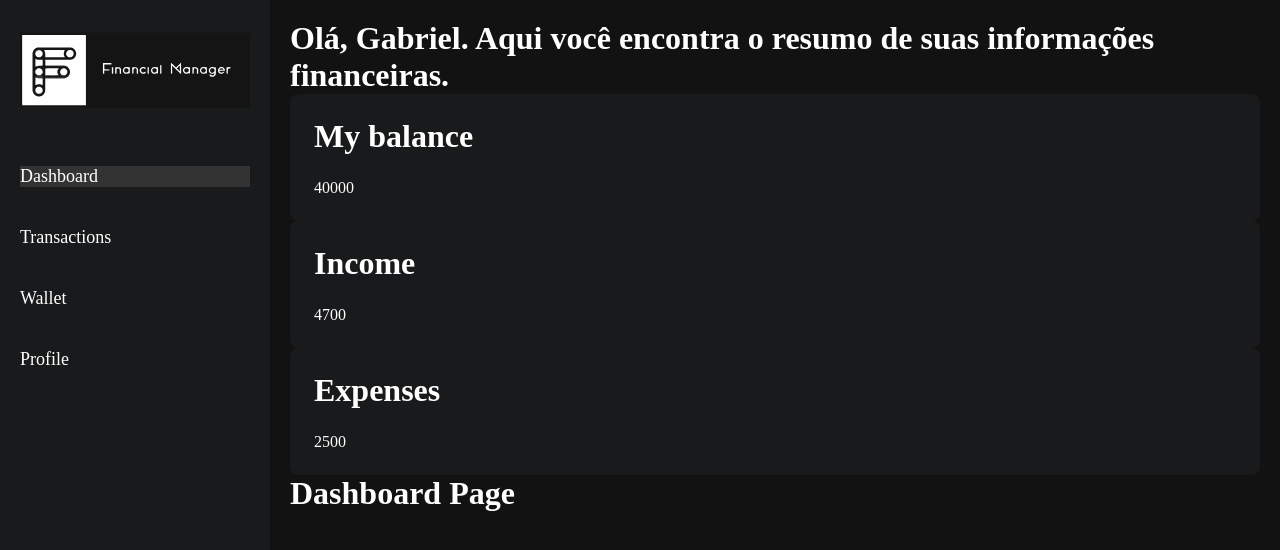
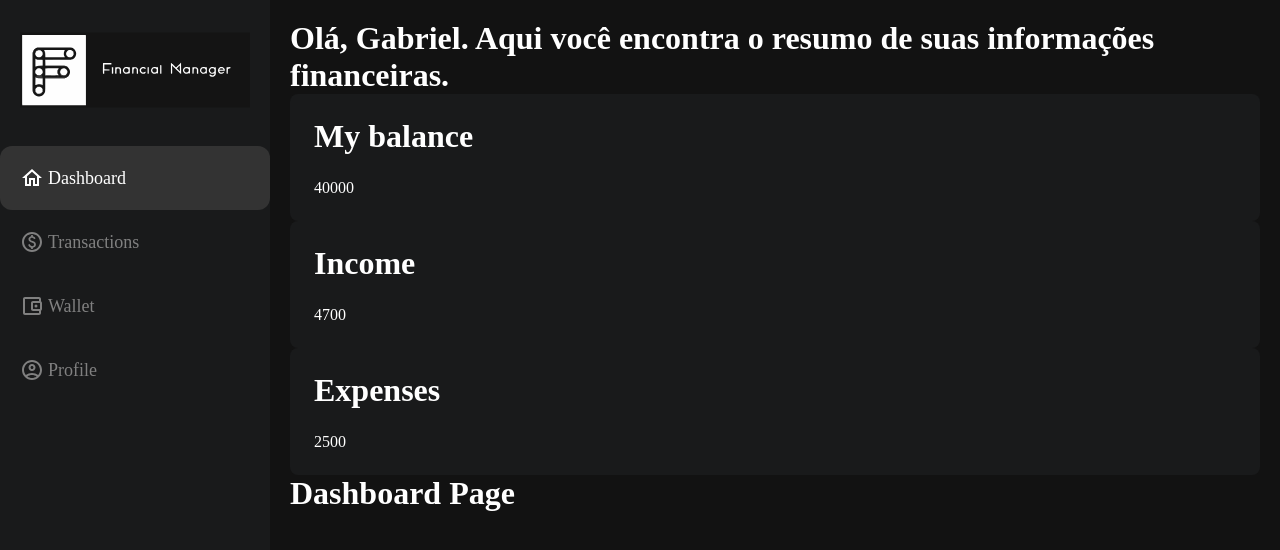
Before and after one commit to Dutra3/financial-manager, a React (Vite) app in the folder financial-manager-frontend/: page / in a window 1280 px wide. Shown: the top 550 px of the page. Built offline with nearby package versions, Linux system fonts and the light colour scheme.

Commit message:
Add icon to the side bar menu

```diff
--- a/financial-manager-frontend/package.json
+++ b/financial-manager-frontend/package.json
@@ -12,6 +12,7 @@
   "dependencies": {
     "@emotion/react": "^11.11.4",
     "@emotion/styled": "^11.11.5",
+    "@mui/icons-material": "^5.16.6",
     "@mui/material": "^5.15.20",
     "@types/react-router-dom": "^5.3.3",
     "react": "^18.2.0",
--- a/financial-manager-frontend/src/components/SideBar/SideBar.css
+++ b/financial-manager-frontend/src/components/SideBar/SideBar.css
@@ -24,18 +24,30 @@
 }
 
 .sidebar nav ul li {
-  padding: 20px;
+  padding: 0;
+  display: flex;
+  align-items: center;
 }
 
 .sidebar nav ul li a {
-  color: white;
+  color: grey;
   text-decoration: none;
-  display: block;
+  display: flex;
+  align-items: center;
   font-size: 18px;
+  padding: 20px;
+  border-radius: 12px;
+  transition: background-color 0.3s, color 0.3s;
+  width: 100%;
+}
+
+.sidebar nav ul li a svg {
+  margin-right: 4px;
 }
 
 .sidebar nav ul li a:hover,
 .sidebar nav ul li a.active {
   background-color: #333;
+  color: white;
   cursor: pointer;
 }
--- a/financial-manager-frontend/src/components/SideBar/index.tsx
+++ b/financial-manager-frontend/src/components/SideBar/index.tsx
@@ -1,7 +1,10 @@
 import { Link } from 'react-router-dom';
+import { Logo } from '../Logo';
+import HomeOutlinedIcon from '@mui/icons-material/HomeOutlined';
+import PaidOutlinedIcon from '@mui/icons-material/PaidOutlined';
+import AccountBalanceWalletOutlinedIcon from '@mui/icons-material/AccountBalanceWalletOutlined';
+import AccountCircleOutlinedIcon from '@mui/icons-material/AccountCircleOutlined';
 import "./SideBar.css";
-import "../Logo";
-import { Logo } from '../Logo';
 
 interface SideBarProps {
     page: string;
@@ -16,16 +19,28 @@ const SideBar: React.FC<SideBarProps> = ({ page }) => {
             <nav>
                 <ul>
                     <li>
-                        <Link to="/" className={page == "dashboard" ? "active" : ""}>Dashboard</Link>
+                        <Link to="/" className={page == "dashboard" ? "active" : ""}>
+                            <HomeOutlinedIcon />
+                            Dashboard
+                        </Link>
                     </li>
                     <li>
-                        <Link to="/transactions" className={page == "transactions" ? "active" : ""}>Transactions</Link>
+                        <Link to="/transactions" className={page == "transactions" ? "active" : ""}>
+                            <PaidOutlinedIcon />
+                            Transactions
+                        </Link>
                     </li>
                     <li>
-                        <Link to="/wallet" className={page == "wallet" ? "active" : ""}>Wallet</Link>
+                        <Link to="/wallet" className={page == "wallet" ? "active" : ""}>
+                            <AccountBalanceWalletOutlinedIcon />
+                            Wallet
+                        </Link>
                     </li>
                     <li>
-                        <Link to="/profile" className={page == "profile" ? "active" : ""}>Profile</Link>
+                        <Link to="/profile" className={page == "profile" ? "active" : ""}>
+                            <AccountCircleOutlinedIcon />
+                            Profile
+                        </Link>
                     </li>
                 </ul>
             </nav>
```
Also changed, not shown: 1 other file (tests, documents, lock files or other folders).
